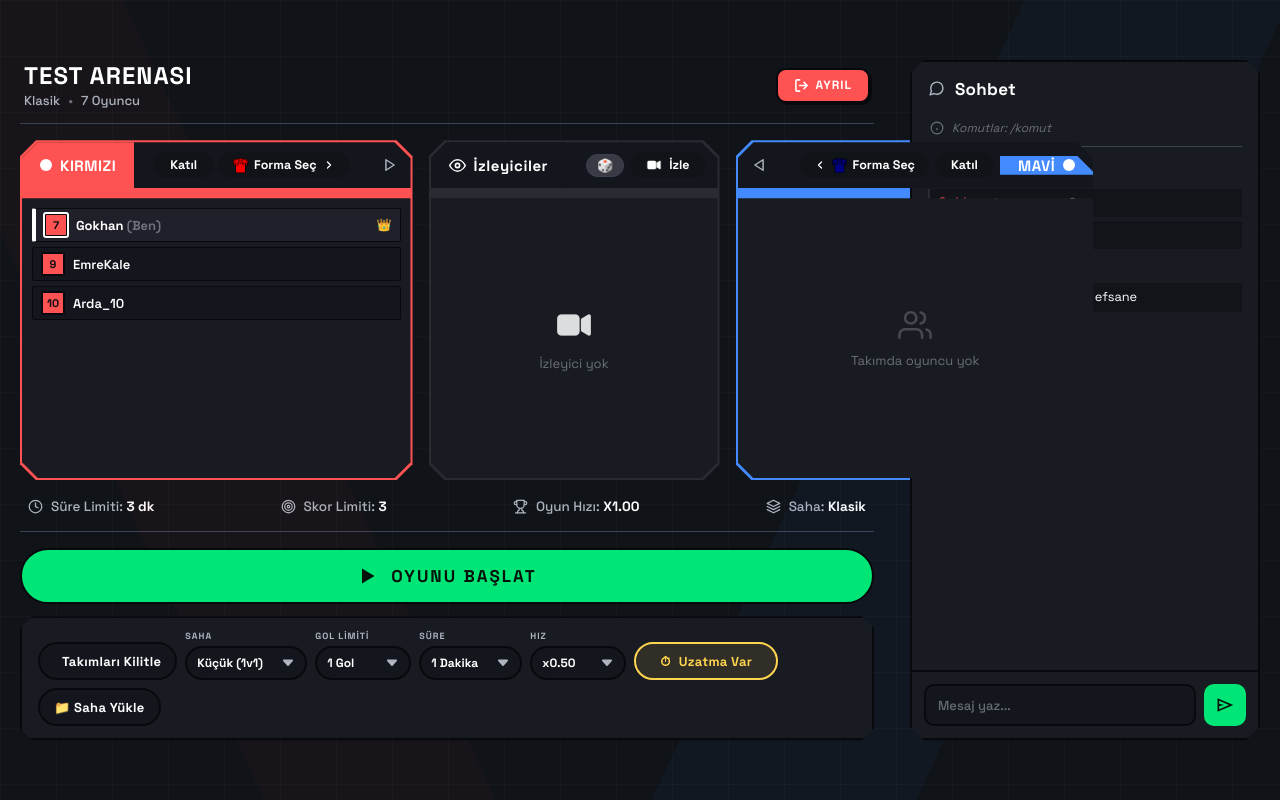
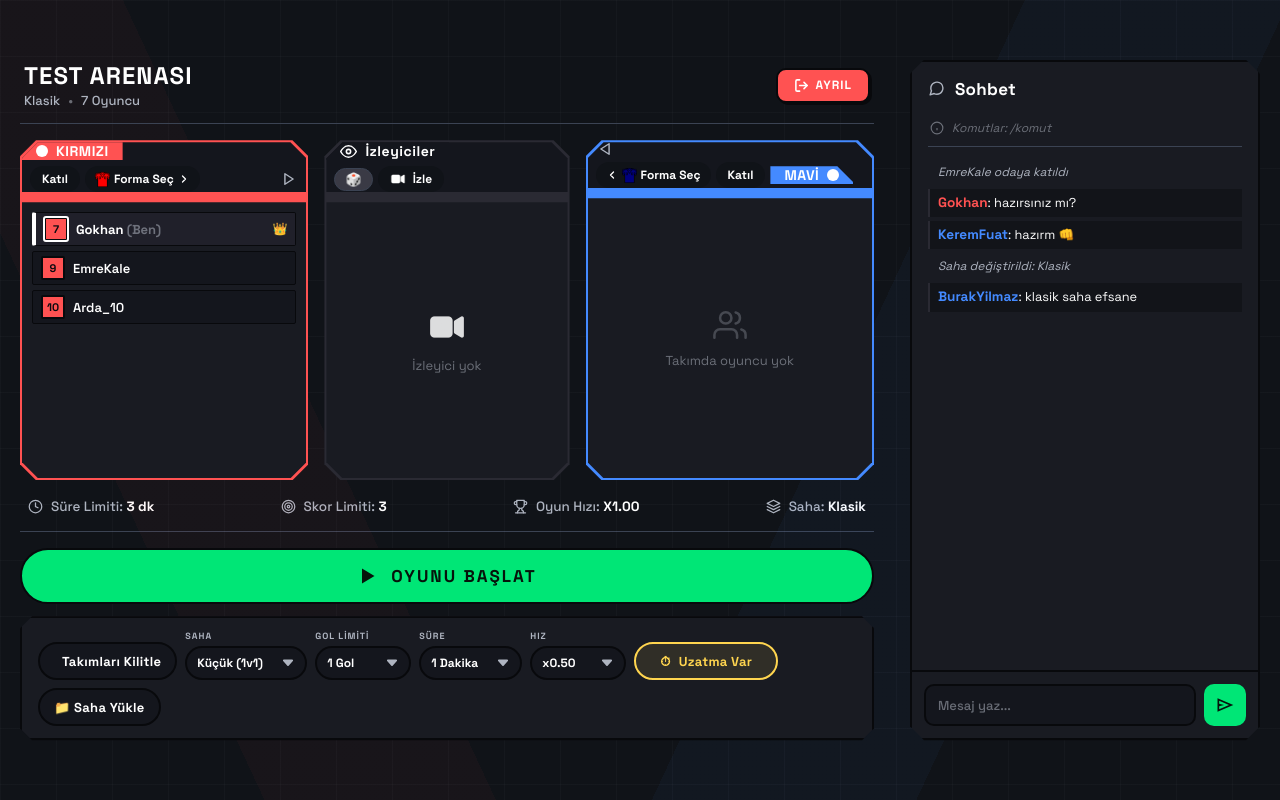
Before and after one commit to GokayAktas/GokBall, a website built with Vite: page devtools/preview-lobby.html in a window 1280 px wide. Built offline with nearby package versions, Linux system fonts and the light colour scheme.

Commit message:
Prevent blue team card from overflowing past start button
Use minmax(0, 1fr) grid tracks so nowrap header buttons can't force the
team grid wider than the admin panel, and slim down header buttons,
title chip and paddings so they fit the narrower columns comfortably.

🤖 Generated with Codebuff
Co-Authored-By: Codebuff <noreply@codebuff.com>

```diff
--- a/src/styles/index.css
+++ b/src/styles/index.css
@@ -777,7 +777,9 @@ select.input option {
 /* ---- Team columns ---- */
 .lobby-teams {
   display: grid;
-  grid-template-columns: 1fr 0.85fr 1fr;
+  /* minmax(0, ...) lets tracks shrink below content min-width so nowrap
+     header buttons can't push the grid (blue card) past the start button */
+  grid-template-columns: minmax(0, 1fr) minmax(0, 0.85fr) minmax(0, 1fr);
   gap: 16px;
   align-items: stretch;
 }
@@ -846,7 +848,8 @@ select.input option {
   display: flex;
   justify-content: space-between;
   align-items: stretch;
-  gap: 8px;
+  flex-wrap: wrap; /* safety valve on narrow windows instead of sideways overflow */
+  gap: 6px;
   padding: 0;
   margin: 0 0 10px;
   background: transparent;
@@ -878,9 +881,9 @@ select.input option {
   display: flex;
   align-items: center;
   gap: 8px;
-  padding: 0 18px;
+  padding: 0 14px;
   background: var(--team-accent);
-  font-size: 15px;
+  font-size: 14px;
   font-weight: 700;
   letter-spacing: 0.5px;
   color: var(--team-color);
@@ -914,8 +917,8 @@ select.input option {
 .team-header-actions {
   display: flex;
   align-items: center;
-  gap: 6px;
-  padding: 0 12px;
+  gap: 5px;
+  padding: 0 8px;
 }
 
 /* Blue: title chip sits inside the action group, flush right */
@@ -928,9 +931,9 @@ select.input option {
   border: none;
   color: #FFFFFF;
   border-radius: 999px;
-  padding: 5px 16px;
+  padding: 5px 12px;
   font-family: var(--font-family);
-  font-size: 12.5px;
+  font-size: 12px;
   font-weight: 700;
   cursor: pointer;
   transition: transform var(--transition-fast), background var(--transition-fast);
@@ -955,14 +958,14 @@ select.input option {
 .team-kit-btn {
   display: inline-flex;
   align-items: center;
-  gap: 6px;
+  gap: 4px;
   background: var(--bg);
   border: none;
   color: #FFFFFF;
   border-radius: 999px;
-  padding: 5px 14px;
+  padding: 5px 10px;
   font-family: var(--font-family);
-  font-size: 12.5px;
+  font-size: 12px;
   font-weight: 700;
   cursor: pointer;
   transition: transform var(--transition-fast), background var(--transition-fast);
@@ -1019,7 +1022,7 @@ select.input option {
   border: none;
   color: var(--text-2);
   cursor: pointer;
-  padding: 0 14px;
+  padding: 0 10px;
   display: flex;
   align-items: center;
   justify-content: center;
@@ -2614,7 +2617,7 @@ select.input option {
   }
 
   .lobby-teams {
-    grid-template-columns: 1fr;
+    grid-template-columns: minmax(0, 1fr);
   }
 
   .team-card {
```
